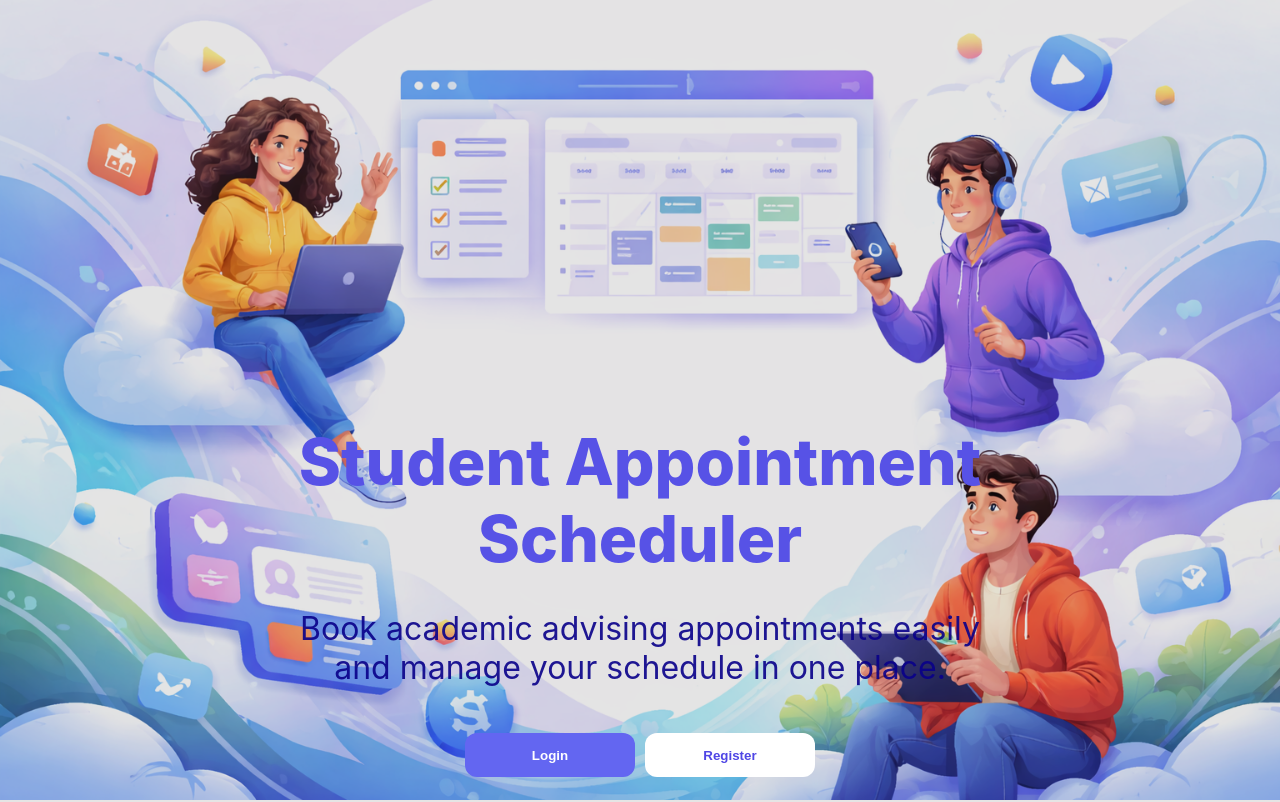
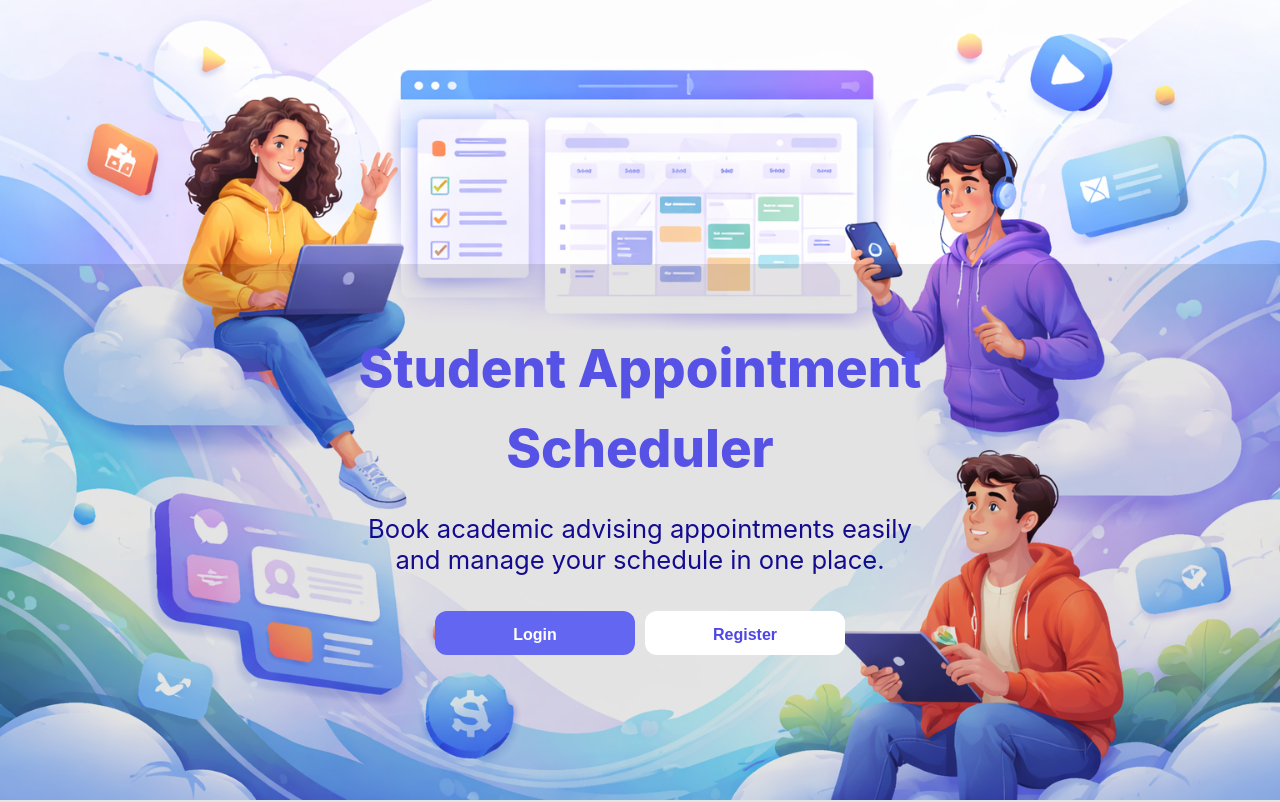
Before and after one commit to Ramadal19/student-appointment-scheduler-mern, a React (Create React App) app in the folder frontend/: page / in a window 1280 px wide. Shown: the top 802 px of the page. Built offline with nearby package versions, Linux system fonts and the light colour scheme; no server answers.

Commit message:
Update home.css

```diff
--- a/frontend/src/styles/home.css
+++ b/frontend/src/styles/home.css
@@ -1,39 +1,49 @@
 .hero {
-  height: 100vh;
+  min-height: 100svh; /* mejor que 100vh */
   background-size: cover;
   background-position: center;
   background-repeat: no-repeat;
+  display: flex;
 }
 
-/* Overlay oscuro moderno */
+/* Overlay con padding responsive (sin padding-top fijo) */
 .overlay {
-  background: rgba(0, 0, 0, 0.1);
-  height: 100%;
+  background: rgba(0, 0, 0, 0.10);
+  width: 100%;
+  min-height: 100svh;
+
   display: flex;
   justify-content: center;
-  align-items: flex-start;
-  padding-top: 350px;
+  transform: translateY(33vh);  /* 👈 clave */   /* 👈 lo centra verticalmente */
+
+  padding: 0 20px;       /* quitamos padding-top fijo */
+
   text-align: center;
-
 }
 
 .content {
   color: white;
-  max-width: 700px;
+  width: min(700px, 100%);
 }
 
+/* Título fluido: se adapta a resoluciones */
 .content h1 {
-  font-size:4.0rem;
-  margin-bottom: 10px;
+  font-size: clamp(2.2rem, 4.2vw, 3.3rem);
+  margin-bottom: 15px;
   font-weight: 800;
   color: #5752e6;
+  line-height: 1.5; /* junta las líneas si usas <br/> */
 }
 
+/* Texto fluido */
 .content p {
-  font-size: 2.0rem;
-  margin-bottom: 30px;
-  opacity: 0.9;
+  font-size: clamp(1.0rem, 2.2vw, 1.6rem);
+  margin-bottom: 20px; /* menos espacio para que quede compacto */
+  opacity: 0.95;
   color: #09008a;
+  max-width: 60ch;
+  margin-left: auto;
+  margin-right: auto;
 }
 
 .buttons {
@@ -43,45 +53,46 @@
   flex-wrap: wrap;
 }
 
+/* Botones: quitamos max-width 100px (era el bug) */
 .btn {
   padding: 14px 32px;
   min-width: 170px;
-  max-width: 100px;
+  max-width: 200px;   /* un máximo lógico */
+  border-radius: 999px;
+  font-size: 1rem;
+  font-weight: 600;
+  border: none;
+  cursor: pointer;
+  transition: 0.25s ease;
 }
 
 .primary {
   background: #6366f1;
   color: white;
 }
-
 .primary:hover {
   background: #4f46e5;
+  transform: translateY(-2px);
 }
 
 .secondary {
   background: white;
   color: #4f46e5;
 }
-
 .secondary:hover {
   background: #e5e7eb;
+  transform: translateY(-2px);
 }
 
 /* 📱 Responsive */
 @media (max-width: 768px) {
-  .content h1 {
-    font-size: 2rem;
+  .buttons {
+    flex-direction: column;
+    align-items: center;
   }
 
-  .content p {
-    font-size: 1rem;
-  }
-
-  .buttons {
-    flex-direction: column;
-  }
-
+  /* en vez de width:100% que los hace larguísimos */
   .btn {
-    width: 100%;
+    width: min(320px, 100%);
   }
 }
```
